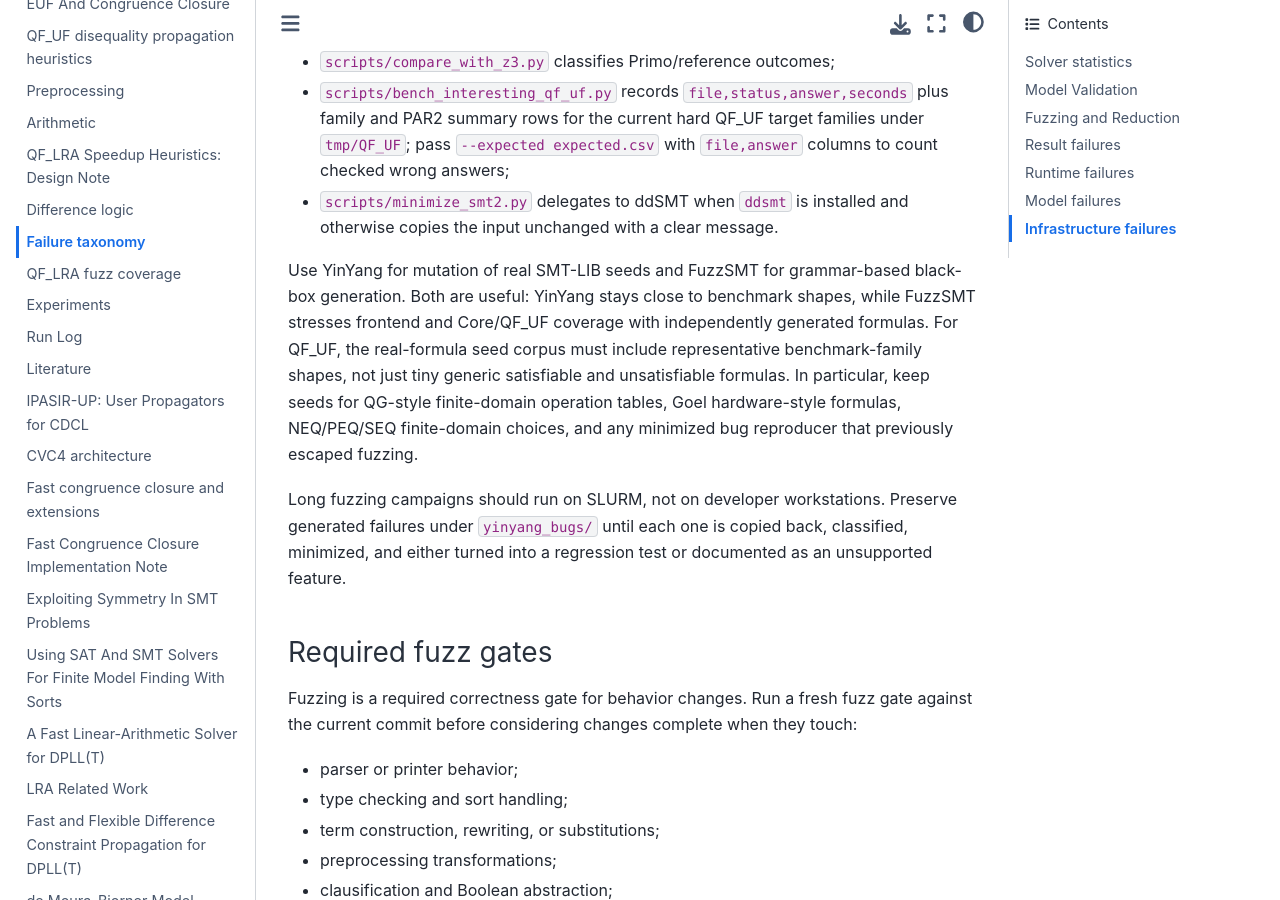
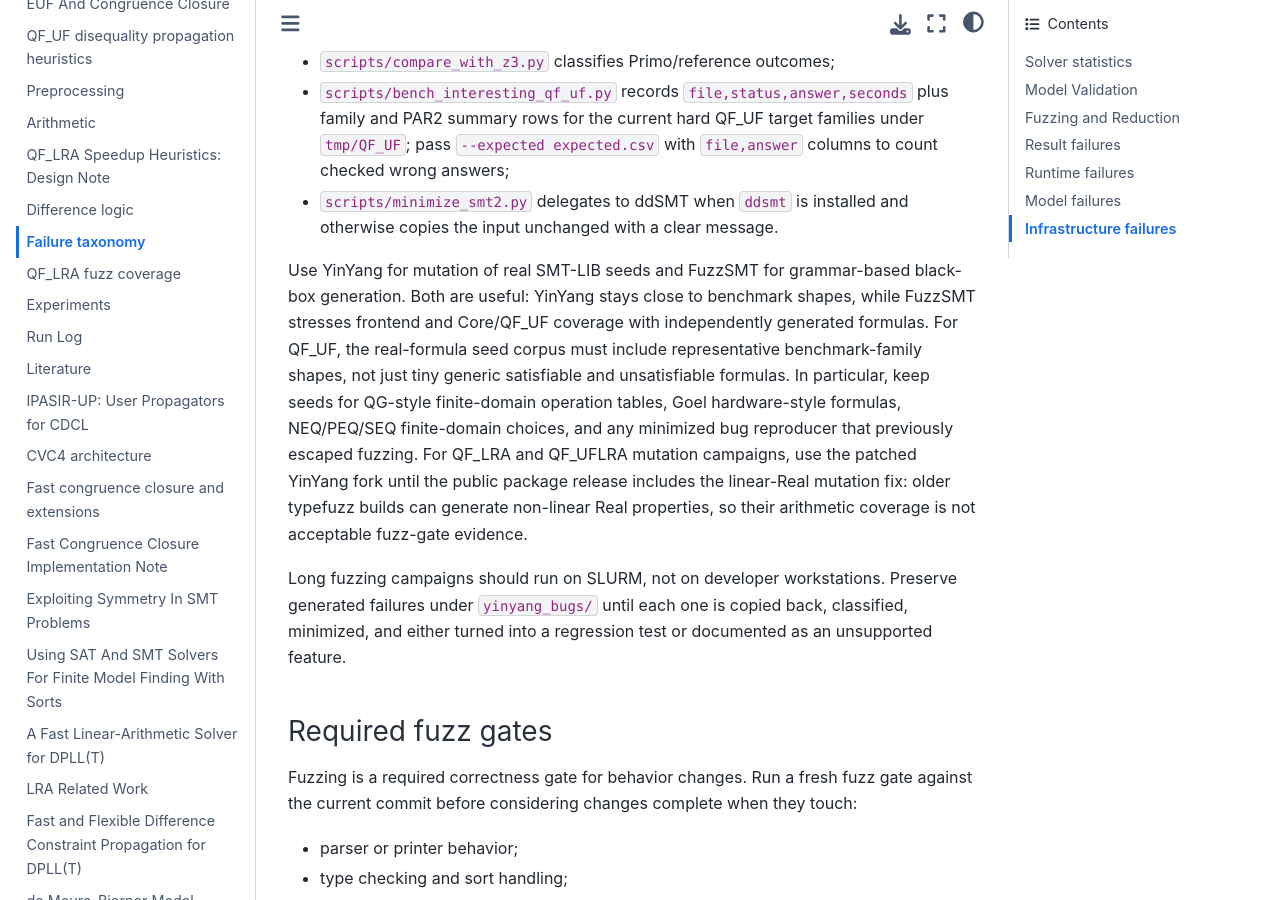
Before and after one commit to primo-solver/primo, a Jupyter Book: the page built from docs/debugging.md, in a window 1280 px wide and 900 px high, scrolled down 12889 px. Built offline with Jupyter Book 1.0.4 settings and Sphinx 7.4.7 and the Sphinx Book theme 1.1.4, drawn with Linux system fonts in a browser that asks for light colours.

Commit message:
Document patched YinYang requirement for Real fuzzing

```diff
--- a/docs/debugging.md
+++ b/docs/debugging.md
@@ -505,6 +505,10 @@ representative benchmark-family shapes, not just tiny generic satisfiable and
 unsatisfiable formulas. In particular, keep seeds for QG-style finite-domain
 operation tables, Goel hardware-style formulas, NEQ/PEQ/SEQ finite-domain
 choices, and any minimized bug reproducer that previously escaped fuzzing.
+For QF_LRA and QF_UFLRA mutation campaigns, use the patched YinYang fork until
+the public package release includes the linear-Real mutation fix: older
+typefuzz builds can generate non-linear Real properties, so their arithmetic
+coverage is not acceptable fuzz-gate evidence.
 
 Long fuzzing campaigns should run on SLURM, not on developer workstations.
 Preserve generated failures under `yinyang_bugs/` until each one is copied back,
```
Also changed, not shown: 1 other file.
